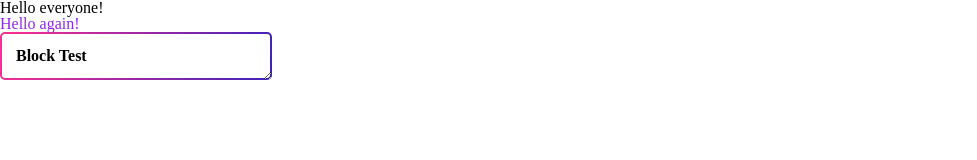
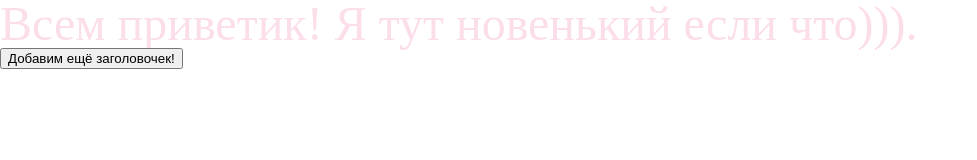
Before and after one commit to Zhurilovaa/Test_Task_SWOYO, a plain HTML site: page index.html in a window 1280 px wide. Shown: the whole page, without its empty margins (0-977 px from the left). Drawn offline with Linux system fonts and the light colour scheme; a web font is replaced by a local one.

Commit message:
tried to create a custom tag

```diff
--- /dev/null
+++ b/custom-header/my-header.js
@@ -0,0 +1,27 @@
+function addHeader() {
+  console.log("Add Heder function!");
+  // Создать новый тег my-header
+  let new_header = document.createElement("my-header");
+  new_header.innerHTML =
+    "<strong>Всем приветик!</strong> Я тут новенький если что))).";
+  // ради прикола генерим цвет текста
+  let color = getRandomColor();
+  new_header.style.color = color;
+
+  // Поиск места вставки
+  let node_push = document.querySelector("header");
+  // Добавить его на страницу
+  node_push.append(new_header);
+  console.log("Add Heder function end!");
+}
+
+function getRandomColor() {
+  var letters = "0123456789ABCDEF";
+  var color = "#";
+  for (var i = 0; i < 6; i++) {
+    color += letters[Math.floor(Math.random() * 16)];
+  }
+  return color;
+}
+
+addHeader();
--- a/index.html
+++ b/index.html
@@ -15,9 +15,11 @@
     />
   </head>
   <body>
-    <h1>Hello everyone!</h1>
-    <h3 style="color: blueviolet">Hello again!</h3>
-    <div class="block_test">Block Test</div>
+    <header>
+      <!-- <my-header>My personality header!</my-header> -->
+    </header>
+    <button onclick="addHeader()">Добавим ещё заголовочек!</button>
     <script src="js/main.js"></script>
+    <script src="custom-header/my-header.js"></script>
   </body>
 </html>
--- /dev/null
+++ b/styles/style_header.css
@@ -0,0 +1,4 @@
+my-header {
+  font-size: 3em;
+  display: block;
+}
--- a/styles/style_main.css
+++ b/styles/style_main.css
@@ -1 +1,2 @@
+@import "style_header.css";
 @import "style_card.css";
```
